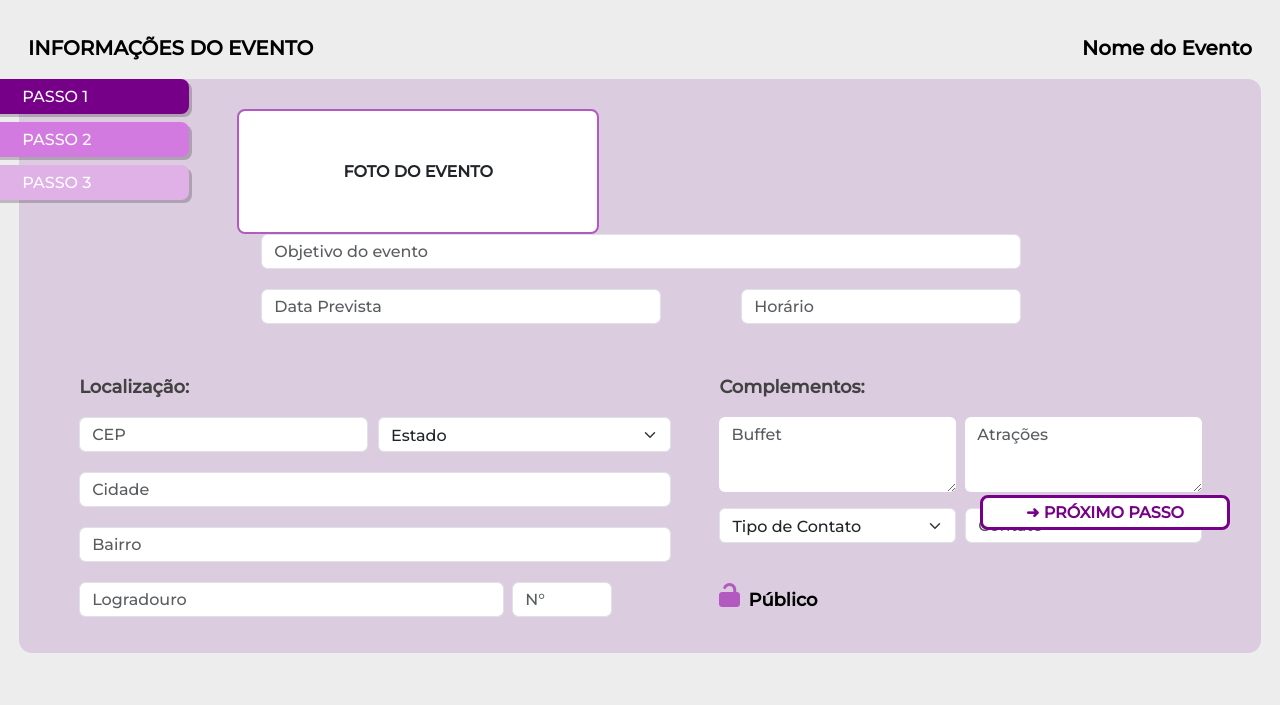
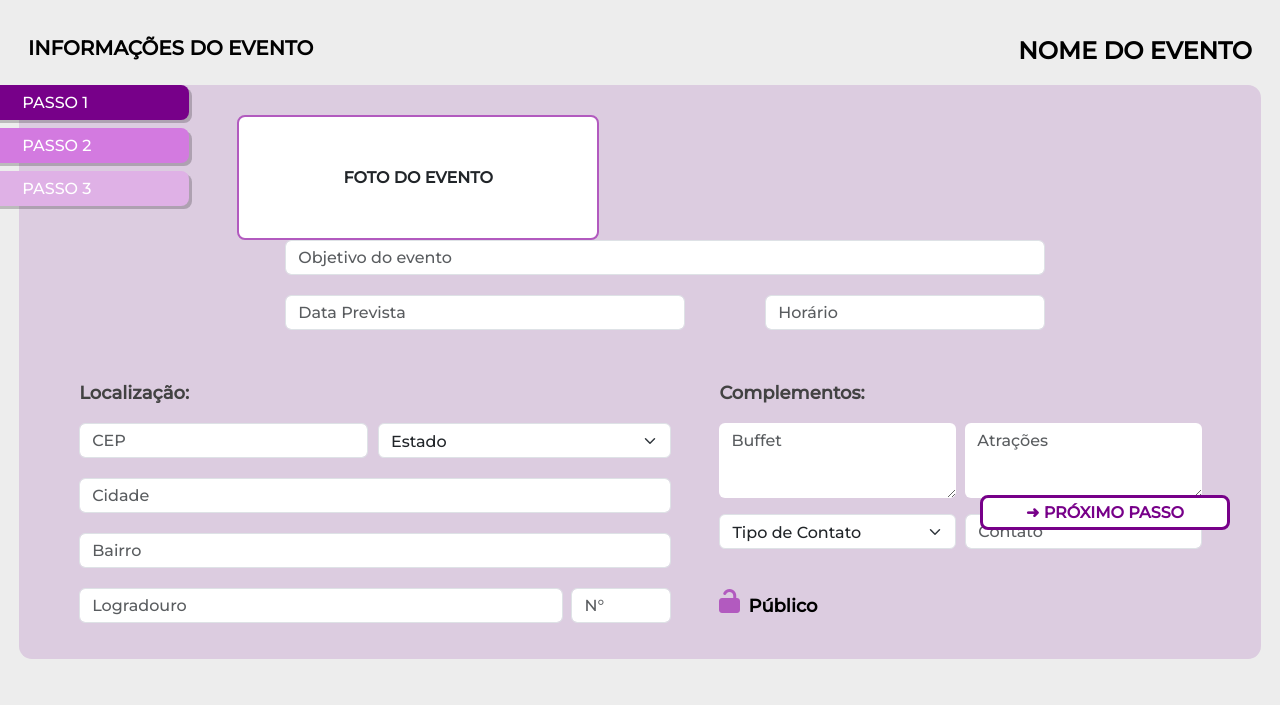
Before and after one commit to solfie/eventando_web_clone, a PHP site: page /criarEventoP.php in a window 1280 px wide. Shown: the part 95-800 px from the top of the page. Run offline with PHP 8.4, Linux system fonts and the light colour scheme.

Commit message:
mudanças

```diff
--- a/criarEventoP.php
+++ b/criarEventoP.php
@@ -48,7 +48,7 @@
 
 	<div class="container-fluid mt-5 ms-0 d-flex justify-content-between titulo">
 		<p class="ms-3">INFORMAÇÕES DO EVENTO</p>
-        <p class="me-3">Nome do Evento</p>
+        <p class="me-3 nomeE">NOME DO EVENTO</p>
 	</div>
     <div class="container-fluid d-flex p-0 bagulhete">
         <div class="div_passos">
@@ -70,7 +70,7 @@
                                 <label class="imagem" for="file">FOTO DO EVENTO</label>
                                 <input id="file" type="file"/>
                             </div>
-                            <div class="ms-4">
+                            <div class="ms-5">
                                 <input placeholder="Objetivo do evento" class="obj form-control"/>
                                 <div class="d-flex">
                                     <input class="form-control" type="text" id="date" placeholder="Data Prevista" onfocus="(this.type='date')" onblur="(this.type='text')">
--- a/css/css_criarEventoP.css
+++ b/css/css_criarEventoP.css
@@ -33,6 +33,12 @@ a{
 
 .titulo p{
     font-size: 20px;
+    color:#000;
+    font-weight: bold;
+}
+
+.nomeE{
+    font-size: 24px !important;
     color:#000;
     font-weight: bold;
 }
@@ -127,7 +133,7 @@ input{
 }
 
 .log{
-    width: 425px !important;
+    width: 570px !important;
 }
 
 .num{
@@ -282,9 +288,9 @@ label{
     max-width: 500px;
 }
 
-.body-lista span:nth-child(2){
+/* .body-lista span:nth-child(2){
 
-}
+} */
 
 .header-lista p:nth-child(2){
     margin-left: 378px;
```
